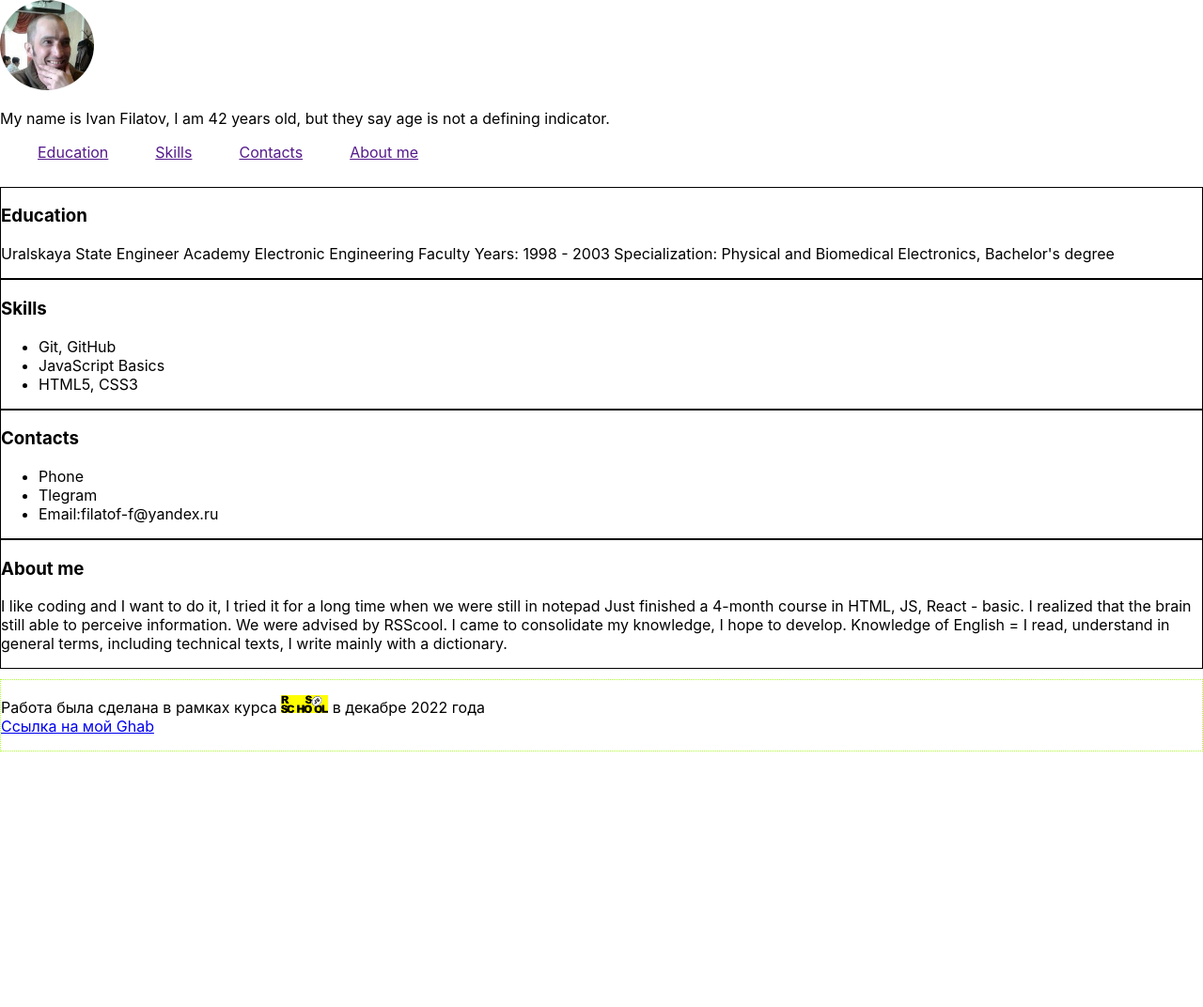
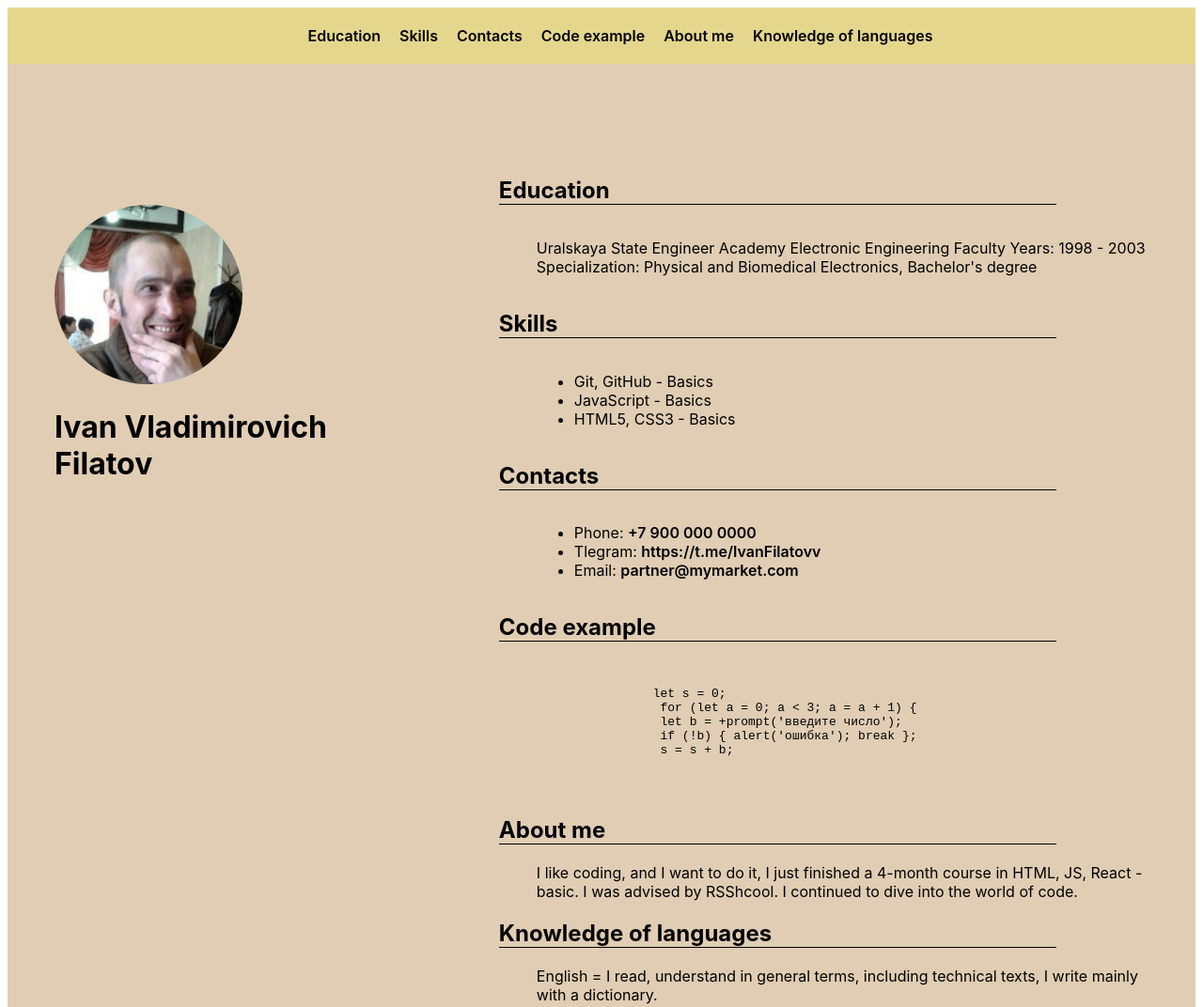
Before and after one commit to Filon08/rsschool-cv, a plain HTML site: page index.html in a window 1280 px wide. Shown: the top 1072 px of the page at 94% size. Before the commit the page ends 800 px from the top, so only its background shows below. Drawn offline with Linux system fonts and the light colour scheme; a web font is replaced by a local one.

Commit message:
feat: finish task

```diff
--- a/CSS/style.css
+++ b/CSS/style.css
@@ -2,7 +2,12 @@
     font-family: inter;
     src: url("../assets/fonts/Inter/static/Inter-Regular.ttf");
 }
-
+a{
+    text-decoration: none; color:black;font-weight: 600;
+}
+a:hover{
+    color: rgb(248, 105, 105);
+}
 * {
     box-sizing: border-box;
 }
@@ -11,38 +16,83 @@ body {
     display: flex;
     flex-direction: column;
     justify-content: space-between;
-    min-height: 100vh;
-    margin: 0;
-    padding: 0;
     font-family: 'inter';
 }
 
 .avatar {
-    width: 100px;
+    width: 200px;
     border-radius: 50%;
 }
+.introduction{
+    padding: 20px;
+    position:sticky;
+    top: 0px;
+    background-color: rgb(228, 215, 141);
+}
+.introduction-contaner{
+    display: flex;
+align-items: center;
+justify-content: center;}
+.main {
+    display: flex;
+    font-family: 'inter';
+    background-color:rgb(224, 205, 180);
+}
+.main-container {
+    display: flex;
+    justify-content: space-between;
+    gap: 30px;
+  }
+  .main-photo{
+    padding: 50px;
+  }
+  .main-content{
+    width: 60%;
+  }
 
-.main{
-font-family: 'inter';
+.nav-list {
+    margin: 0;
+    display: flex;
+    gap: 20px;
+    list-style: none;
+    justify-content: center;
 }
-.nav-list{
-    display: flex;
-    gap: 50px;
-    list-style: none;
+
+.nav-lin {
+    text-decoration: none;
 }
-.nav-item{
-text-decoration: none;}
-.conclusion{
-border: 1px dotted greenyellow;
+
+.conclusion {
+    border: 1px dotted greenyellow;
 }
+
 .container {
     max-width: 1440px;
     margin: 0 auto;
-  }
-  .cell{
-    border: 1px solid black;
-  }
-  .conclusion-logo{
-    background-color: yellow;
+}
+
+.cell {
+    /* width: 50%; */
+    display: flex;
+    flex-direction: column;
+}
+.cell-header{
+    width: 80%;
+    border-bottom: 1px solid black;
+}
+.cell-paragraph{
+    padding: 0 40px;
+}
+.separator{
+    height: 100px;
+}
+.conclusion{
+    background-color: rgb(57, 252, 89);
+}
+.conclusion-text{
+    display: flex;
+justify-content: center;}
+.conclusion-logo {
+    background-color: rgb(204, 247, 14);
     width: 50px;
-  }
+}
--- a/index.html
+++ b/index.html
@@ -14,61 +14,97 @@
 <body>
     <header class="introduction ">
         <div class="container">
-            <img class="avatar" src="./assets/images/аватар.png" alt="avatar">
-            <p class="myname"> My name is Ivan Filatov, I am 42 years old, but they say age is not a defining
-                indicator. </p>
             <ul class="nav-list">
-                <li class="nav-item"><a href="" class="nav-link">Education</a></li>
-                <li class="nav-item"><a href="" class="nav-link">Skills</a></li>
-                <li class="nav-item"><a href="" class="nav-link">Contacts</a></li>
-                <li class="nav-item"><a href="" class="nav-link">About me</a></li>
+                <li class="nav-item"><a href="#Education" class="nav-link">Education</a></li>
+                <li class="nav-item"><a href="#Skills" class="nav-link">Skills</a></li>
+                <li class="nav-item"><a href="#Contacts" class="nav-link">Contacts</a></li>
+                <li class="nav-item"><a href="#Codeexample" class="nav-link">Code example</a></li>
+                <li class="nav-item"><a href="#Aboutme" class="nav-link">About me</a></li>
+                <li class="nav-item"><a href="#Knowledgeoflanguages" class="nav-link">Knowledge of languages</a></li>
             </ul>
         </div>
     </header>
     <main class="main">
-        <div class="container">
+        <div class="container"><div class="separator"></div>
+            <div class="main-container">
+
+                <div class="main-photo">
+                    <img class="avatar" src="./assets/images/аватар.png" alt="avatar">
+                    <h1 class="myname"> Ivan Vladimirovich Filatov </h1>
+                </div>
+                <div class="main-content">
+
                     <div class="cell">
-                <h3 class="cell-header">Education</h3>
+                        <h2 class="cell-header" id="Education">Education</h2>
                         <p class="cell-paragraph"> Uralskaya State Engineer Academy Electronic
                             Engineering Faculty
-                    Years: 1998 - 2003 Specialization: Physical and Biomedical Electronics, Bachelor's degree </p>
+                            Years: 1998 - 2003 Specialization: Physical and Biomedical Electronics, Bachelor's degree
+                        </p>
                     </div>
                     <div class="cell">
-                <h3 class="cell-header">Skills</h3>
+                        <h2 class="cell-header" id="Skills">Skills</h2>
                         <div class="cell-paragraph">
                             <ul class="listsckills">
-                        <li class="listsckills-item">Git, GitHub</li>
-                        <li class="listsckills-item">JavaScript Basics</li>
-                        <li class="listsckills-item">HTML5, CSS3</li>
+                                <li class="listsckills-item">Git, GitHub - Basics</li>
+                                <li class="listsckills-item">JavaScript - Basics</li>
+                                <li class="listsckills-item">HTML5, CSS3 - Basics</li>
                             </ul>
                         </div>
                     </div>
                     <div class="cell">
-                <h3 class="cell-header">Contacts</h3>
+                        <h2 class="cell-header" id="Contacts">Contacts</h2>
                         <div class="cell-paragraph">
                             <ul class="listcontact">
-                        <li class="listcontact-item">Phone</li>
-                        <li class="listcontact-item">Tlegram</li>
-                        <li class="listcontact-item">Email:filatof-f@yandex.ru</li>
+                                <li class="listcontact-item">Phone: <a href="tel:79000000000">+7 900 000 0000</a></li>
+                                <li class="listcontact-item">Tlegram: <a href="https://t.me/IvanFilatovv"> https://t.me/IvanFilatovv </a> </li>
+                                <li class="listcontact-item">Email: <a
+                                        href="mailto:partner@mymarket.com">partner@mymarket.com</a></li>
                             </ul>
                         </div>
                     </div>
+
                     <div class="cell">
-                <h3 class="cell-header">About me</h3>
-                <p class="cell-paragraph"> I like coding and I want to do it, I tried it for a long time when we were
-                    still in notepad
-                    Just finished a 4-month course in HTML, JS, React - basic. I realized that the brain
-                    still able to perceive information. We were advised by RSScool.
-                    I came to consolidate my knowledge, I hope to develop.
-                    Knowledge of English = I read, understand in general terms, including technical texts, I write
-                    mainly with a dictionary. </p>
+                        <h2 class="cell-header" id="Codeexample" >Code example</h2>
+                        <pre>
+                        <code>
+                     let s = 0;
+                      for (let a = 0; a &lt; 3; a = a + 1) {
+                      let b = +prompt('введите число');
+                      if (!b) { alert('ошибка'); break };
+                      s = s + b;
+                        </code>
+                    </pre>
+                    </div>
+                    <div class="cell">
+                        <h2 class="cell-header" id="Aboutme">About me</h2>
+                        <div class="cell-paragraph"> I like coding, and I want to do it, I just finished a 4-month
+                            course in
+                            HTML, JS, React - basic. I was advised by RSShcool. I continued to dive into the world of
+                            code.
                         </div>
                     </div>
+                    <div class="cell">
+                        <h2 class="cell-header" id="Knowledgeoflanguages">Knowledge of languages</h2>
+                        <div class="cell-paragraph"> English = I read, understand in general terms, including technical
+                            texts, I write mainly with a dictionary.
+                        </div>
+                    </div>
+                </div>
+            </div>
+             <div class="separator"></div>
+        </div>
+
     </main>
+
     <footer class="conclusion">
         <div class="container">
-            <p class="conclusion-text">Работа была сделана в рамках курса <a href="https://rs.school/js-stage0/"><img class="conclusion-logo" src="./assets/images/rs_school_js__logo.svg" alt="logoRSScool"></a>  в декабре 2022 года <br>
-            <a href="https://github.com/Filon08/rsschool-cv">Ссылка на мой Ghab</a> </p>
+            <!-- <div class="conclusion-container"> -->
+            <p class="conclusion-text">Работа была сделана в рамках курса <a href="https://rs.school/js-stage0/"><img
+                        class="conclusion-logo" src="./assets/images/rs_school_js__logo.svg" alt="logoRSScool"></a> в
+                декабре 2022 года
+                <a href="https://github.com/Filon08/rsschool-cv">Ссылка на мой Ghab</a>
+            </p>
+            <!-- </div> -->
         </div>
     </footer>
 </body>
```
Lines whose indentation alone changed are shown as unchanged.
